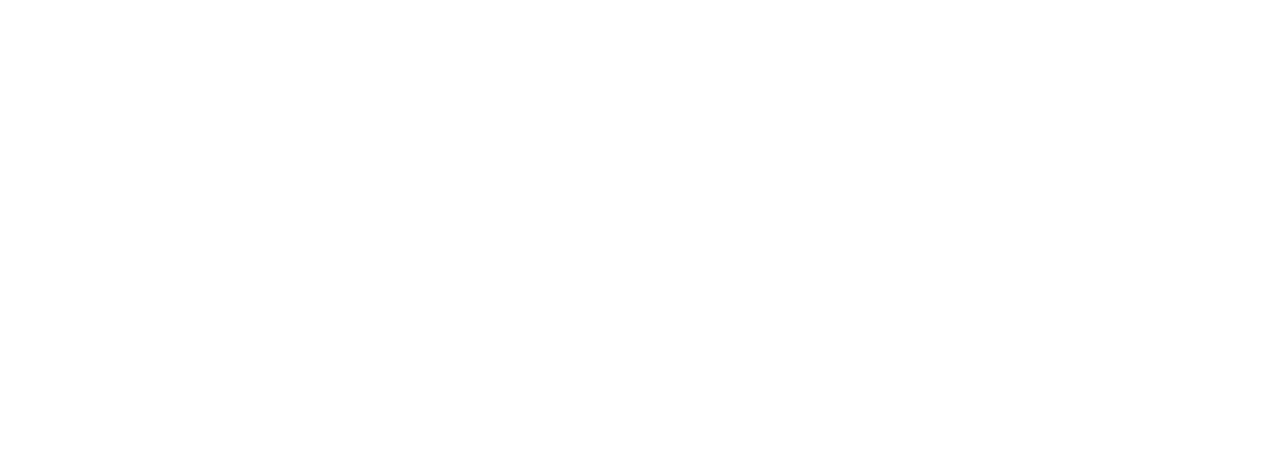
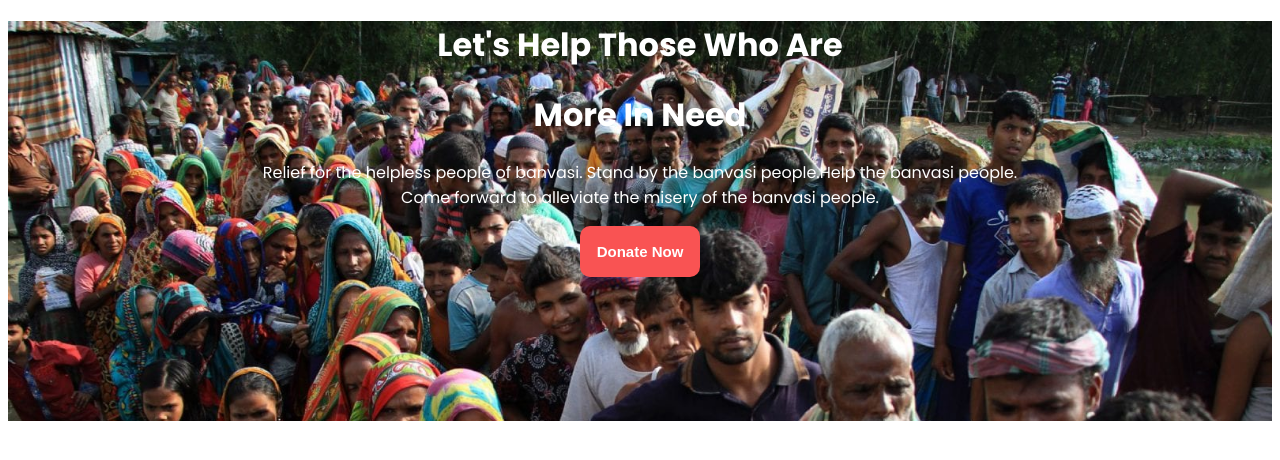
Before and after one commit to nasrinkhatun1/developer-portfolio4, a plain HTML site: page index.html in a window 1280 px wide. Drawn offline with Linux system fonts and the light colour scheme.

Commit message:
banner done

```diff
--- a/index.html
+++ b/index.html
@@ -6,10 +6,23 @@
     <meta http-equiv="X-UA-Compatible" content="IE=edge">
     <meta name="viewport" content="width=device-width, initial-scale=1.0">
     <title>Flood Relief</title>
+    <link rel="preconnect" href="https://fonts.googleapis.com">
+    <link rel="preconnect" href="https://fonts.gstatic.com" crossorigin>
+    <link href="https://fonts.googleapis.com/css2?family=Poppins:ital,wght@0,400;0,700;1,400&display=swap"
+        rel="stylesheet">
     <link rel="stylesheet" href="style.css">
 </head>
 
 <body>
+    <div class="banner">
+        <h1>Let's Help Those Who Are</h1>
+        <h1>More In Need</h1>
+        <p>Relief for the helpless people of banvasi. Stand by the banvasi people.Help the banvasi people. <br /> Come
+            forward
+            to
+            alleviate the misery of the banvasi people.</p>
+        <button class="donatebtn">Donate Now</button>
+    </div>
 
 </body>
 
--- a/style.css
+++ b/style.css
@@ -0,0 +1,23 @@
+body {
+    font-family: 'Poppins', sans-serif;
+}
+
+.banner {
+    background-image: url('./images/donation7.jpg');
+    background-repeat: no-repeat;
+    background-size: cover;
+    color: white;
+    height: 400px;
+    text-align: center;
+
+}
+
+.donatebtn {
+    padding: 17px;
+    background: #f95353;
+    border: none;
+    color: white;
+    font-weight: bold;
+    border-radius: 10px;
+    font-size: 15px;
+}
```
